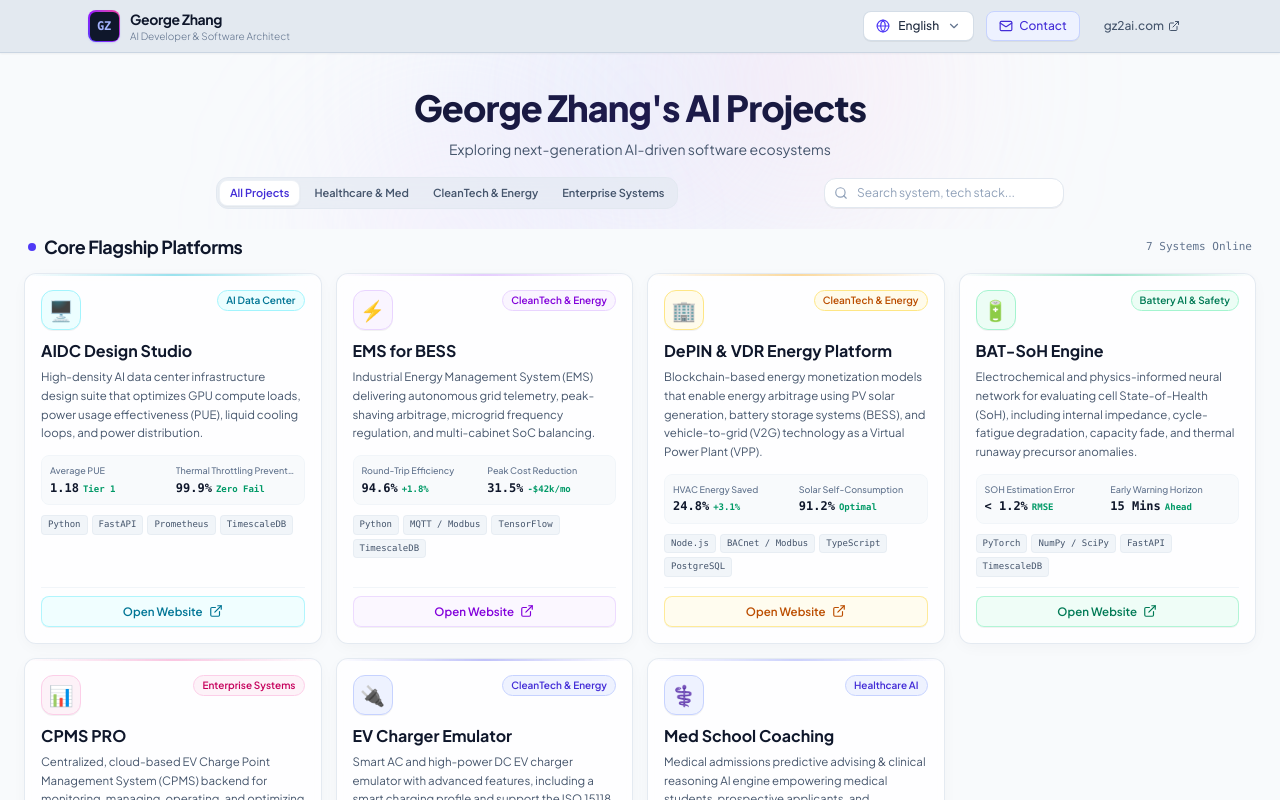
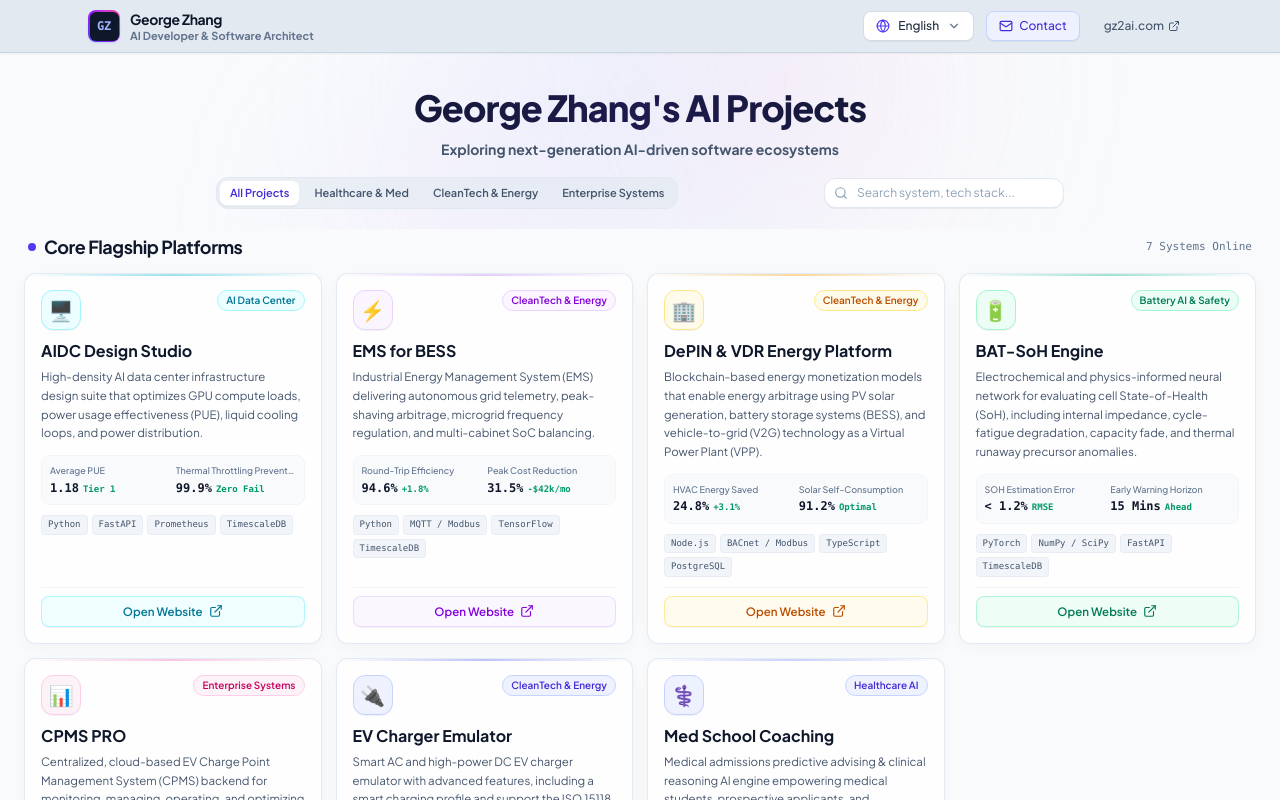
Before and after one commit to georgezhangusa/George-Zhang-Homepage, a React (Vite) app: page / in a window 1280 px wide. Shown: the top 800 px of the page. Built offline with nearby package versions, Linux system fonts and the light colour scheme.

Commit message:
style: update font weight to bold in UI components
Increase font weight for the hero section subtitle and the navbar's job description for improved visual emphasis and readability.

```diff
--- a/src/components/HeroSection.tsx
+++ b/src/components/HeroSection.tsx
@@ -50,7 +50,7 @@ export const HeroSection: React.FC<HeroSectionProps> = ({
         </h1>
 
         {/* Subtitle */}
-        <p className="text-slate-600 text-xs sm:text-sm font-normal max-w-2xl mx-auto leading-relaxed mb-4">
+        <p className="text-slate-600 text-xs sm:text-sm font-bold max-w-2xl mx-auto leading-relaxed mb-4">
           {lang === 'zh'
             ? '探索以人工智能为驱动的下一代软件生态系统'
             : 'Exploring next-generation AI-driven software ecosystems'}
--- a/src/components/Navbar.tsx
+++ b/src/components/Navbar.tsx
@@ -50,7 +50,7 @@ export const Navbar: React.FC<NavbarProps> = ({ lang, onSelectLang, onOpenContac
             <span className="text-xs sm:text-sm font-bold tracking-tight text-slate-900 group-hover:text-indigo-600 transition-colors leading-tight block">
               George Zhang
             </span>
-            <p className="text-[10px] text-slate-500 hidden sm:block font-light leading-none mt-0.5">
+            <p className="text-[11px] leading-[11px] font-bold text-slate-500 hidden sm:block mt-0.5">
               {lang === 'zh' ? '人工智能软件生态系统架构师' : 'AI Developer & Software Architect'}
             </p>
           </div>
```
Also changed, not shown: .aistudio/artifacts/brain/189826e0-0de9-40e2-96b4-22f3e14d2c59/.tempmediaStorage/r27-subtitle-bold.png (added), .aistudio/artifacts/brain/189826e0-0de9-40e2-96b4-22f3e14d2c59/.tempmediaStorage/r28-header-role-bold.png (added).
